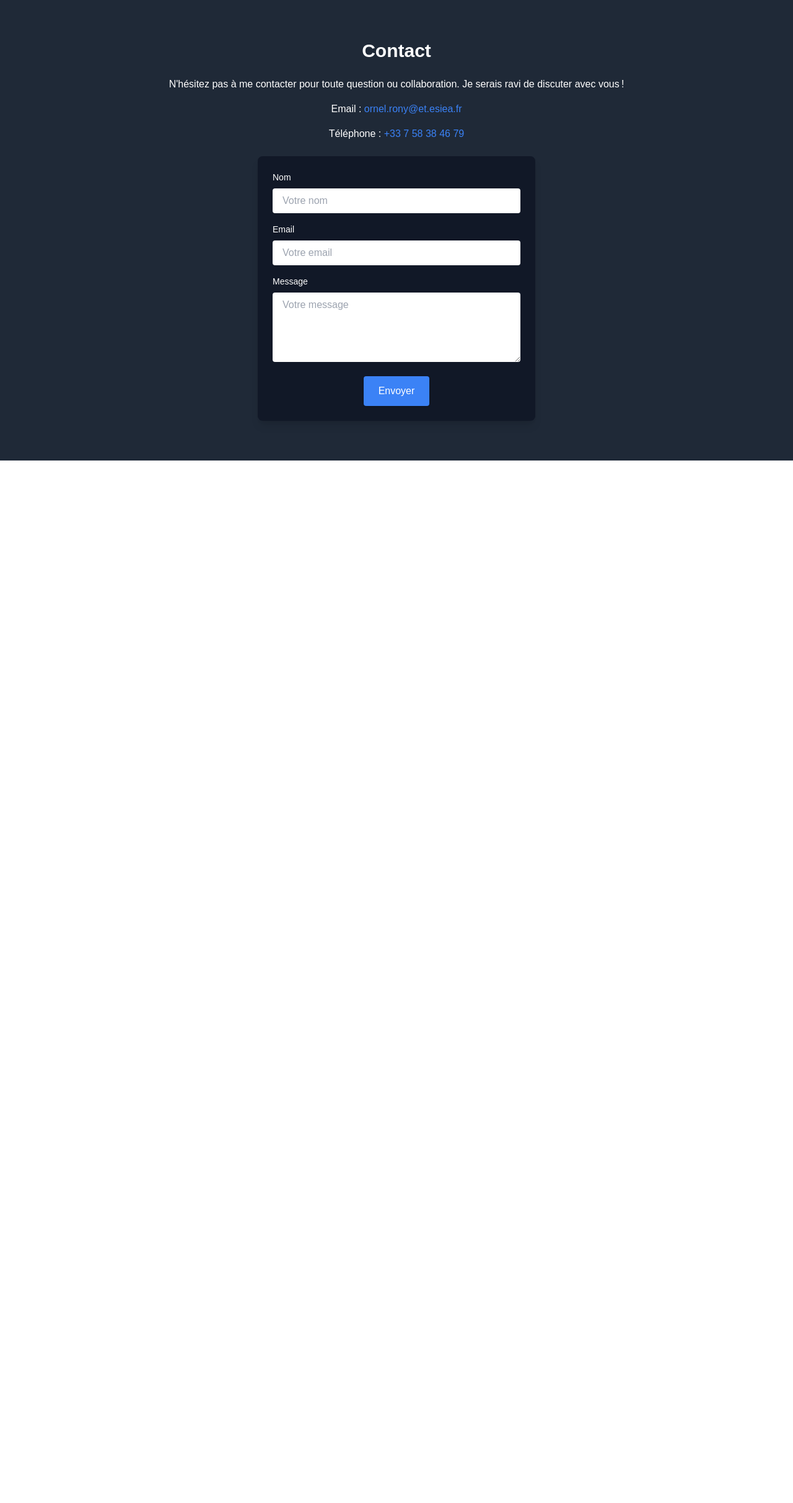
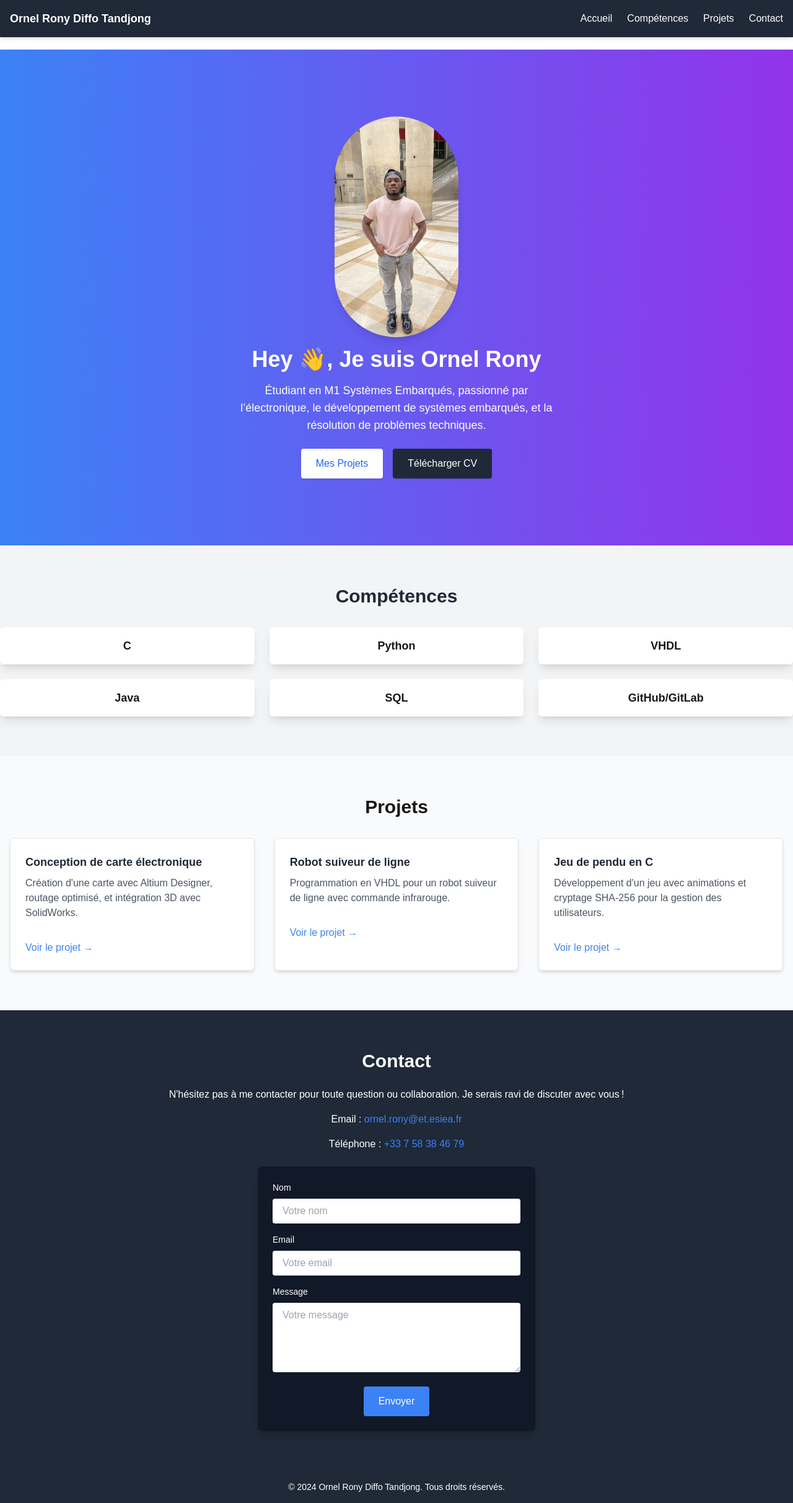
Before and after one commit to tititaya/Diffo_portfolio, a Next.js app: page / in a window 1280 px wide. Shown: the whole page at 62% size. Before the commit the page ends 800 px from the top, so only its background shows below. Built offline with nearby package versions, Linux system fonts and the light colour scheme.

Commit message:
Correction : échappement des caractères dans Contact.tsx

```diff
--- a/app/components/Contact.tsx
+++ b/app/components/Contact.tsx
@@ -2,13 +2,82 @@ const Contact = () => {
     return (
       <section id="contact" className="py-16 bg-gray-800 text-white text-center">
         <h2 className="text-3xl font-bold mb-6">Contact</h2>
-        <p className="mb-4">Envoyez-moi un message pour collaborer ou poser une question.</p>
         <p className="mb-4">
-          Email : <a href="mailto:ornel.rony@et.esiea.fr" className="text-blue-500 hover:underline">ornel.rony@et.esiea.fr</a>
+          N&apos;hésitez pas à me contacter pour toute question ou collaboration. Je serais ravi de discuter avec vous !
         </p>
-        <p>
-          Téléphone : <a href="tel:+33758384679" className="text-blue-500 hover:underline">+33 7 58 38 46 79</a>
-        </p>
+        <div className="mb-6">
+          <p className="mb-4">
+            Email :{" "}
+            <a
+              href="mailto:ornel.rony@et.esiea.fr"
+              className="text-blue-500 hover:underline"
+            >
+              ornel.rony@et.esiea.fr
+            </a>
+          </p>
+          <p>
+            Téléphone :{" "}
+            <a
+              href="tel:+33758384679"
+              className="text-blue-500 hover:underline"
+            >
+              +33 7 58 38 46 79
+            </a>
+          </p>
+        </div>
+        <form className="max-w-md mx-auto bg-gray-900 p-6 rounded-lg shadow-lg">
+          <div className="mb-4">
+            <label
+              htmlFor="name"
+              className="block text-left text-sm font-medium mb-2"
+            >
+              Nom
+            </label>
+            <input
+              type="text"
+              id="name"
+              name="name"
+              className="w-full px-4 py-2 text-black rounded"
+              placeholder="Votre nom"
+            />
+          </div>
+          <div className="mb-4">
+            <label
+              htmlFor="email"
+              className="block text-left text-sm font-medium mb-2"
+            >
+              Email
+            </label>
+            <input
+              type="email"
+              id="email"
+              name="email"
+              className="w-full px-4 py-2 text-black rounded"
+              placeholder="Votre email"
+            />
+          </div>
+          <div className="mb-4">
+            <label
+              htmlFor="message"
+              className="block text-left text-sm font-medium mb-2"
+            >
+              Message
+            </label>
+            <textarea
+              id="message"
+              name="message"
+              rows={4}
+              className="w-full px-4 py-2 text-black rounded"
+              placeholder="Votre message"
+            ></textarea>
+          </div>
+          <button
+            type="submit"
+            className="bg-blue-500 text-white px-6 py-3 rounded shadow hover:bg-blue-600"
+          >
+            Envoyer
+          </button>
+        </form>
       </section>
     );
   };
--- a/app/page.tsx
+++ b/app/page.tsx
@@ -1,85 +1,29 @@
-const Contact = () => {
+import Header from "./components/Header";
+import Hero from "./components/Hero";
+import Skills from "./components/Skills";
+import Projects from "./components/Projects";
+import Contact from "./components/Contact";
+
+export default function Home() {
   return (
-    <section id="contact" className="py-16 bg-gray-800 text-white text-center">
-      <h2 className="text-3xl font-bold mb-6">Contact</h2>
-      <p className="mb-4">
-        N&apos;hésitez pas à me contacter pour toute question ou collaboration. Je serais ravi de discuter avec vous !
-      </p>
-      <div className="mb-6">
-        <p className="mb-4">
-          Email :{" "}
-          <a
-            href="mailto:ornel.rony@et.esiea.fr"
-            className="text-blue-500 hover:underline"
-          >
-            ornel.rony@et.esiea.fr
-          </a>
+    <>
+      {/* Header fixe en haut */}
+      <Header />
+
+      {/* Contenu principal */}
+      <main className="mt-20">
+        <Hero />
+        <Skills />
+        <Projects />
+        <Contact />
+      </main>
+
+      {/* Footer */}
+      <footer className="bg-gray-800 text-white text-center py-4">
+        <p className="text-sm">
+          © {new Date().getFullYear()} Ornel Rony Diffo Tandjong. Tous droits réservés.
         </p>
-        <p>
-          Téléphone :{" "}
-          <a
-            href="tel:+33758384679"
-            className="text-blue-500 hover:underline"
-          >
-            +33 7 58 38 46 79
-          </a>
-        </p>
-      </div>
-      <form className="max-w-md mx-auto bg-gray-900 p-6 rounded-lg shadow-lg">
-        <div className="mb-4">
-          <label
-            htmlFor="name"
-            className="block text-left text-sm font-medium mb-2"
-          >
-            Nom
-          </label>
-          <input
-            type="text"
-            id="name"
-            name="name"
-            className="w-full px-4 py-2 text-black rounded"
-            placeholder="Votre nom"
-          />
-        </div>
-        <div className="mb-4">
-          <label
-            htmlFor="email"
-            className="block text-left text-sm font-medium mb-2"
-          >
-            Email
-          </label>
-          <input
-            type="email"
-            id="email"
-            name="email"
-            className="w-full px-4 py-2 text-black rounded"
-            placeholder="Votre email"
-          />
-        </div>
-        <div className="mb-4">
-          <label
-            htmlFor="message"
-            className="block text-left text-sm font-medium mb-2"
-          >
-            Message
-          </label>
-          <textarea
-            id="message"
-            name="message"
-            rows={4}
-            className="w-full px-4 py-2 text-black rounded"
-            placeholder="Votre message"
-          ></textarea>
-        </div>
-        <button
-          type="submit"
-          className="bg-blue-500 text-white px-6 py-3 rounded shadow hover:bg-blue-600"
-        >
-          Envoyer
-        </button>
-      </form>
-    </section>
+      </footer>
+    </>
   );
-};
-
-export default Contact;
+}
```
